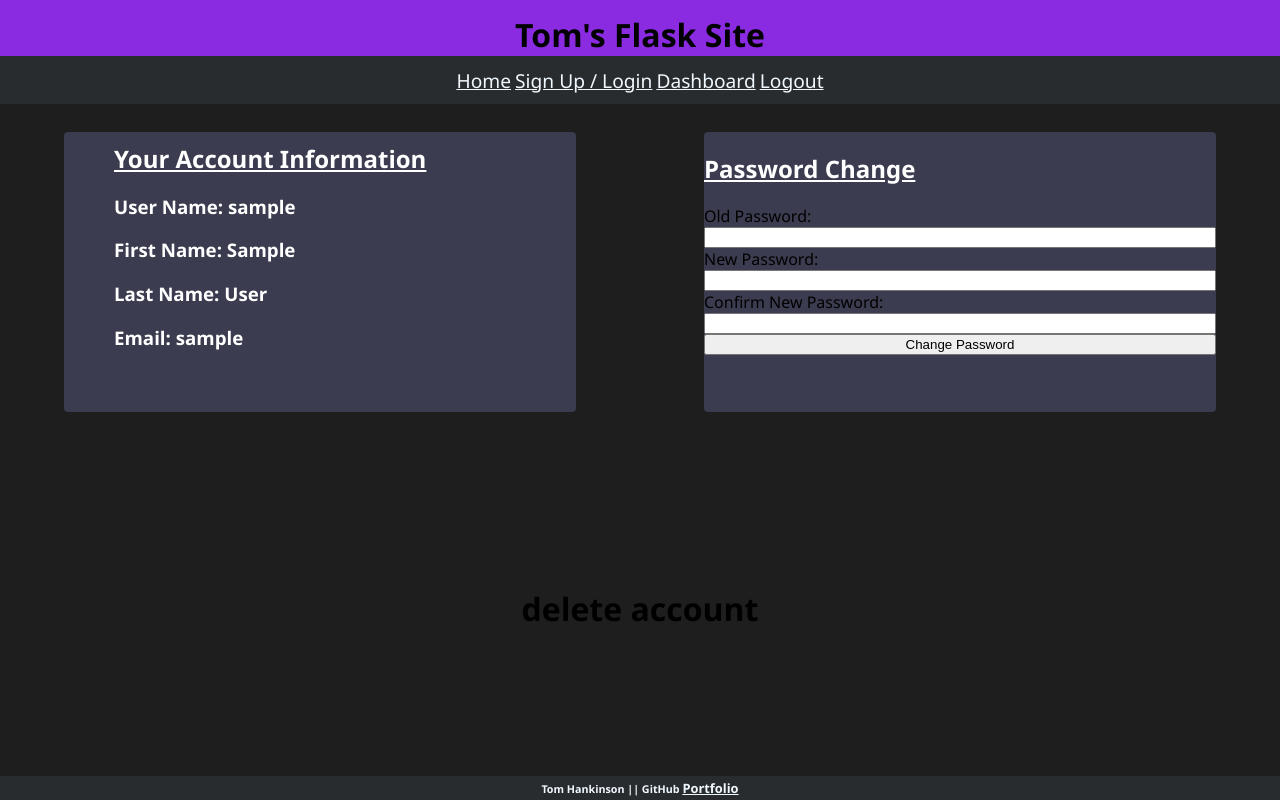
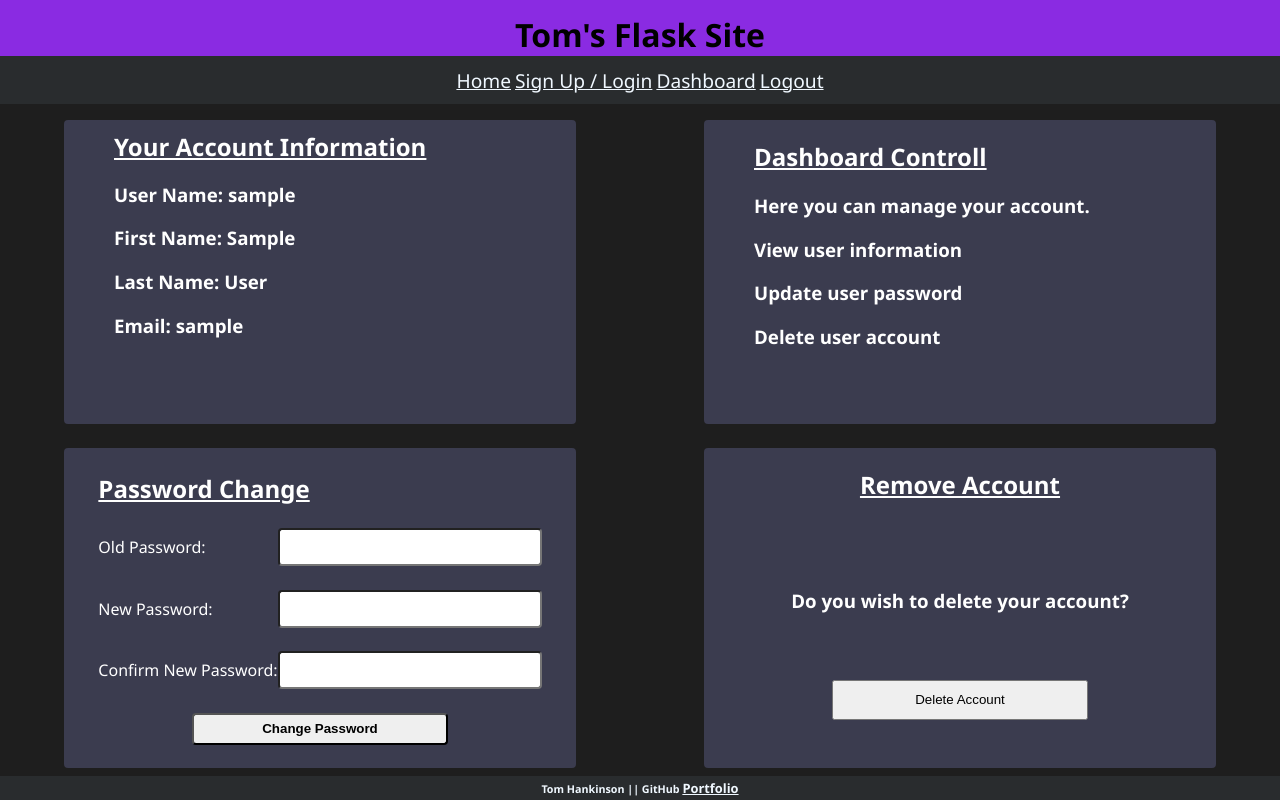
Before and after one commit to thankinson/tlh_flask_site, a Flask app: page /dashboard in a window 1280 px wide. Run offline with Flask 2, Linux system fonts and the light colour scheme; the visitor is signed in with stand-in values (Sample User, id 1); data comes from the database, SQL or seed files in the repository.

Commit message:
Css and form layout for dashboard finalised

```diff
--- a/application/forms/forms.py
+++ b/application/forms/forms.py
@@ -22,3 +22,6 @@ class ChangePassword(FlaskForm):
     new_pass = PasswordField('New Password: ', validators=[DataRequired()])
     confirm_new_pass = PasswordField('Confirm New Password: ', validators=[DataRequired(), EqualTo('new_pass')])
     submit = SubmitField('Change Password')
+
+class RemoverAccount(FlaskForm):
+    submit = SubmitField('Delete Account')
--- a/application/routes/routes.py
+++ b/application/routes/routes.py
@@ -1,6 +1,6 @@
 from flask import Flask, render_template, redirect, url_for, request
 from application import app, csrf
-from application.forms.forms import UserRegistration, UserLogin, ChangePassword
+from application.forms.forms import UserRegistration, UserLogin, ChangePassword, RemoverAccount
 from application.models.models import Users
 from application.service.service import Userservice, Loginservice
 from flask_login import current_user, logout_user, login_required
@@ -44,12 +44,13 @@ def register():
 @app.route('/dashboard')
 def dashboard():
     changeform = ChangePassword()
+    removeform = RemoverAccount()
     if not current_user.is_authenticated:
         return redirect(url_for('index'))
 
 
 
-    return render_template('dashboard.html', changeform=changeform)
+    return render_template('dashboard.html', changeform=changeform, removeform=removeform)
 
 
 # logout function
--- a/application/static/styles/dashboard.css
+++ b/application/static/styles/dashboard.css
@@ -1,4 +1,4 @@
-h2, h3{
+h2, h3, label{
     color: white;
 }
 h2{
@@ -6,6 +6,10 @@ h2{
 }
 .dash-padding{
     padding-top: 10px;
+    margin: 0px;
+}
+.dash-no-padding{
+    padding-top: 0px;
     margin: 0px;
 }
 .dashboard-container{
@@ -31,9 +35,18 @@ h2{
         .ud-style{
             text-indent: 50px;
             width: 40vw;
-        height: 35vh;
+            height: 38vh;
             border-radius: 4px;
             background-color: rgba(63, 64, 86, 0.881);
+        }
+
+.bot-dash-div{
+    display: flex;
+    flex-direction: row;
+    align-items: center;
+    justify-content: center;
+    width: 100vw;
+    height: 42vh;
 }
     .pass-change{
         display: flex;
@@ -46,16 +59,69 @@ h2{
         .pc-style{
             display: flex;
             flex-direction: column;
+            justify-content: center;
+            align-items: center;
             width: 40vw;
-        height: 35vh;
+            height: 40vh;
             border-radius: 4px;
             background-color: rgba(63, 64, 86, 0.881);
+
         }
-.bot-dash-div{
+        .pcs{
             display: flex;
             flex-direction: column;
+            justify-content: space-evenly;
+            height: 40vh;
+        }
+
+            .pcs-space{
+                display: flex;
+                flex-direction: row;
                 align-items: center;
+                justify-content: space-between;
+            }
+            input{
+                border-radius: 4px;
+                width: 20vw;
+                height: 4vh;
+                font-weight: 700;
+            }
+            .pcs-space-center{
+                display: flex;
+                flex-direction: column;
                 justify-content: center;
-    width: 100vw;
-    height: 42vh;
+                align-items: center;
             }
+            .del-check{
+                display: flex;
+                flex-direction: column;
+                justify-content: space-evenly;
+                align-items: center;
+                height: 100%;
+                width: 100%;
+            }
+            .del-con-out{
+                display: flex;
+                flex-direction: column;
+                justify-content: space-evenly;
+                align-items: center;
+                height: 100%;
+                width: 100%;
+            }
+            .del-con{
+                display: none;
+                flex-direction: column;
+                justify-content: space-evenly;
+                align-items: center;
+                height: 100%;
+                width: 100%;
+            }
+            .btnStyle{
+                width: 20vw;
+                height: 5vh;
+            }
+            .subBtn{
+                background-color: red;
+                border: solid 1px black;
+                height: 5vh;
+            }
--- a/application/templates/dashboard.html
+++ b/application/templates/dashboard.html
@@ -11,6 +11,7 @@
         <div class="top-dash-div">
             <div class="user-details">
                 <div class="ud-style">
+                    <div>
                     {% if current_user.is_authenticated %}
                         <h2 class="dash-padding">Your Account Information</h2>
                         <h3>User Name: {{ current_user.user_name }}</h3>
@@ -20,24 +21,78 @@
                     {% endif %}
                     </div>
                 </div>
+            </div>
 
+                        <div class="user-details">
+                <div class="ud-style">
+                    <div>
+                        <h2>Dashboard Controll</h2>
+                        <h3>Here you can manage your account.</h3>
+                        <h3>View user information</h3>
+                        <h3>Update user password</h3>
+                        <h3>Delete user account</h3>
+                    </div>
+                </div>
+            </div>
+
+        </div>
+        <!-- bottom page div -->
+        <div class="bot-dash-div">
             <div class="pass-change">
-                <div class="pc-style">
-                    <h2>Password Change</h2>
+                <div class="pc-style form">
+                    {{ changeform.hidden_tag() }}
+                    <form class="pcs" method="POST" action="">
+                            {{ changeform.csrf_token }}
+                        <div class="pcs-space">
+                            <h2 class="dash-no-padding">Password Change</h2>
+                        </div>
+                        <div class="pcs-space">
                             {{ changeform.password.label}}
                             {{ changeform.password }}
+                        </div>
+                        <div class="pcs-space">
                             {{ changeform.new_pass.label }}
                             {{ changeform.new_pass }}
+                        </div>
+                        <div class="pcs-space">
                             {{ changeform.confirm_new_pass.label }}
                             {{ changeform.confirm_new_pass }}
+                        </div>
+                        <div class="pcs-space-center">
                             {{ changeform.submit }}
+                        </div>
+
+                    </form>
 
                 </div>
             </div>
 
+            <div class="pass-change">
+                <div class="pc-style form">
+
+                    {{ removeform.hidden_tag() }}
+
+                        <h2>Remove Account</h2>
+                        <div class="del-check"  id="checkBtn">
+                                <h3>Do you wish to delete your account?</h3>
+                                <button class="btnStyle" onclick="subBtn()">Delete Account</button>
                         </div>
-        <div class="bot-dash-div">
-            <h1>delete account</h1>
+
+                        <div class="del-con" id="confBtn" >
+                            <h3>Click Delete Account to remove account</h3>
+                            <button class="btnStyle" onclick="cancleBtn()">Cancel Delete</button>
+
+                            <form method="POST" action="">
+                                {{ removeform.csrf_token }}
+
+                                {{ removeform.submit(class_="subBtn") }}
+                            </form>
+                        </div>
+
+                    </div>
+
+
+            </div>
         </div>
 
     </div>
@@ -45,4 +100,19 @@
 {% endblock body %}
 
 {% block script %}
+
+<script>
+
+    const subBtn=()=>{
+        document.getElementById('checkBtn').style.display = "none";
+        document.getElementById('confBtn').style.display = "flex";
+    }
+    const cancleBtn=()=>{
+        document.getElementById('checkBtn').style.display = "flex";
+        document.getElementById('confBtn').style.display = "none";
+    }
+
+
+</script>
+
 {% endblock script %}
```
Lines whose indentation alone changed are shown as unchanged.
